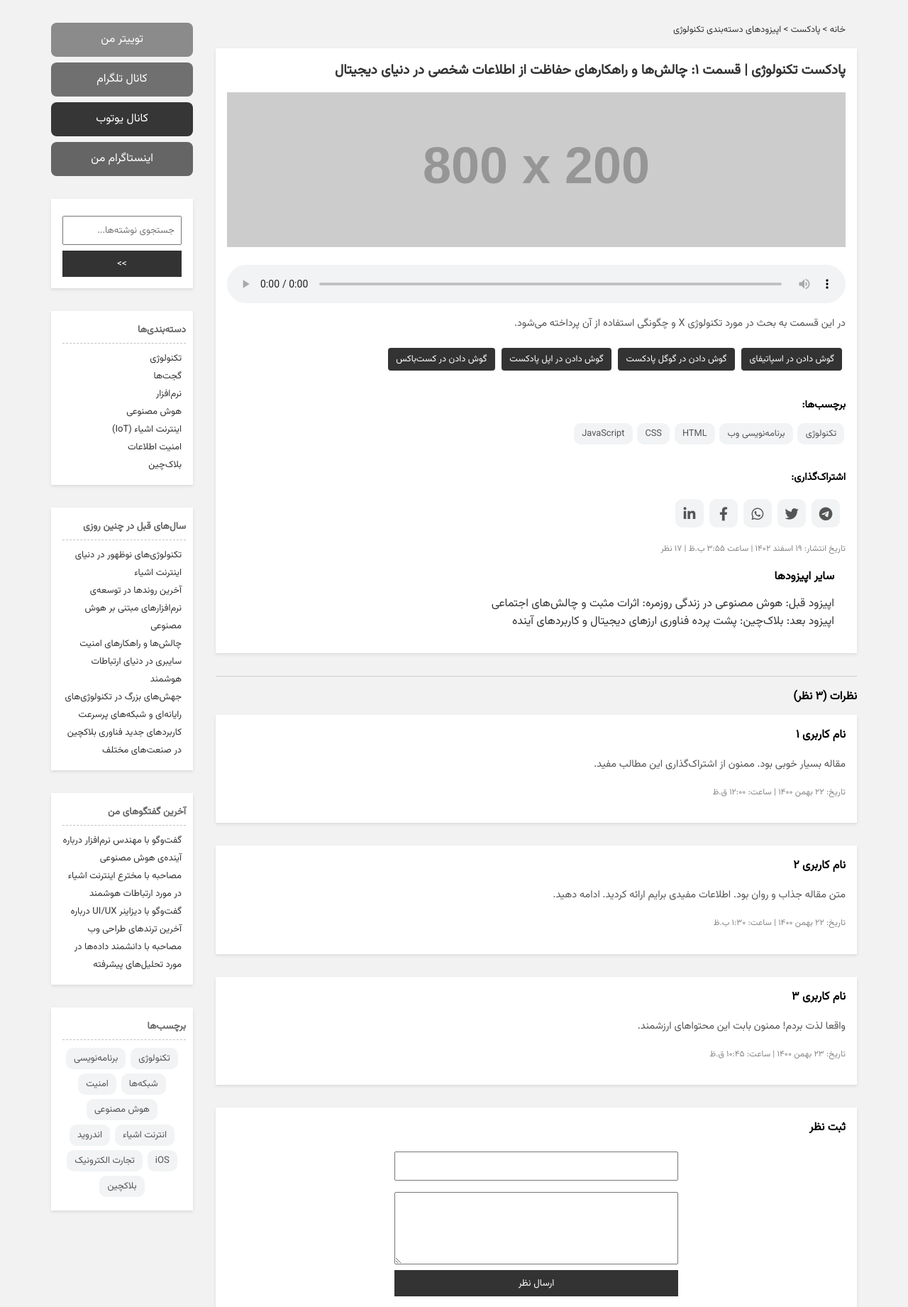
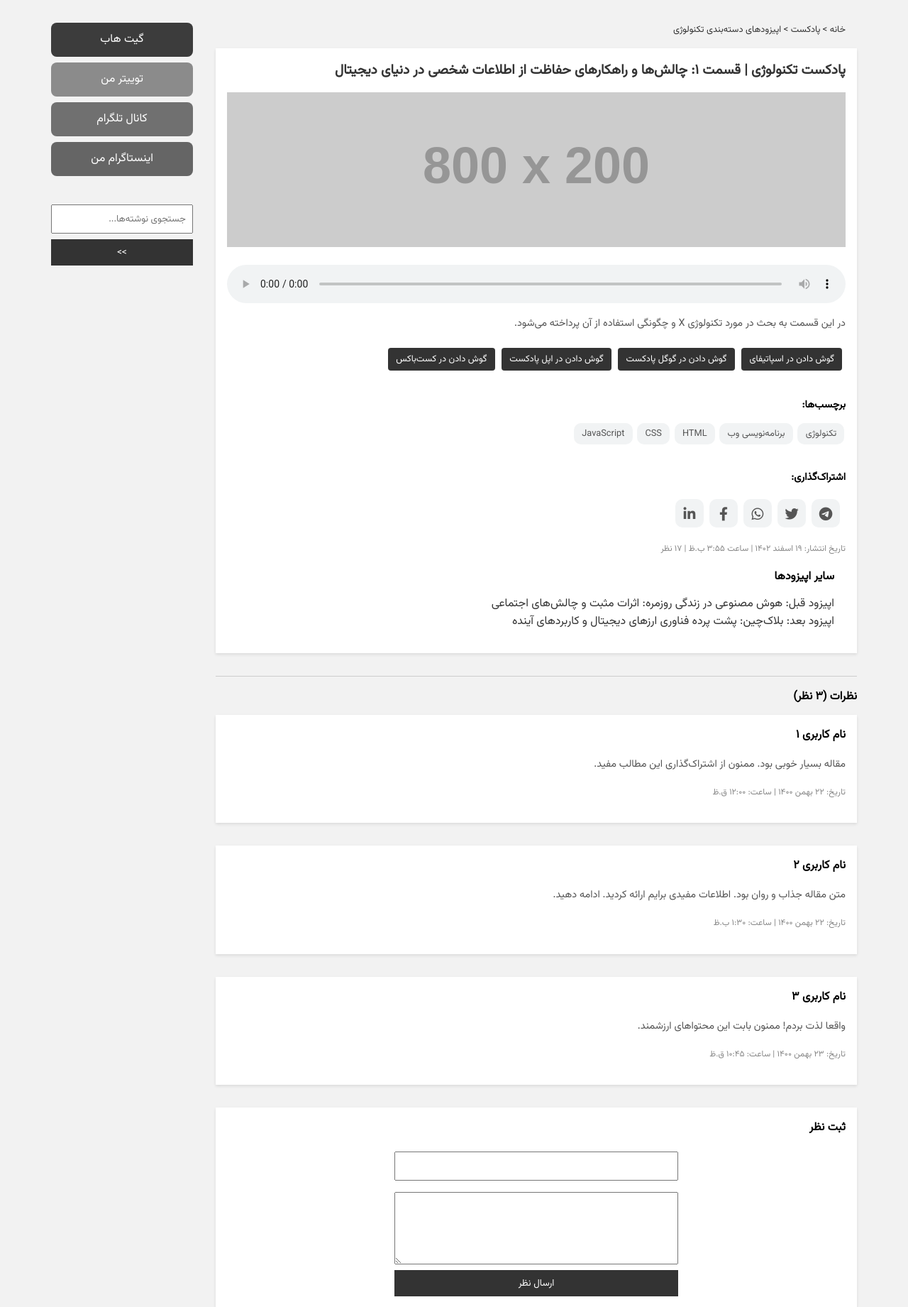
Before and after one commit to MohNamdar/Blogino, a Django app: page /podcast/ in a window 1280 px wide. Shown: the part 166-2007 px from the top of the page at 71% size. Run offline with Django 5.2, Linux system fonts and the light colour scheme; grey boxes labelled with a size stand in for pictures from a placeholder-image service; parts of the project's set-up code (start-up, migrations or seed data) failed here and were passed over; some libraries are stand-ins or nearby versions; some web fonts are replaced.

Commit message:
change social links in sidebar within every page

```diff
--- a/blog/static/css/main.css
+++ b/blog/static/css/main.css
@@ -330,6 +330,10 @@ footer p:last-of-type {
 .instagram {
     background-color: #e4405f;
     margin-bottom: 2rem;
+}
+
+.github {
+    background-color: #003cea;
 }
 
 /* Additional styles for the Contact page form */
--- a/templates/blog/home.html
+++ b/templates/blog/home.html
@@ -48,10 +48,8 @@
         </main>
         <!-- Sidebar-->
         <aside class="sidebar">
-            <!-- Social media boxes--><a class="social-box twitter" href="https://twitter.com/" target="_blank">توییتر
-            من</a><a class="social-box telegram" href="https://telegram.org/" target="_blank">کانال تلگرام</a><a
-                class="social-box youtube" href="https://www.youtube.com/" target="_blank">کانال یوتوب</a><a
-                class="social-box instagram" href="https://www.instagram.com/" target="_blank">اینستاگرام من</a>
+            <!-- Social media boxes-->
+            {% include 'partials/social_link_sidebar.html' %}
             <div class="card">
                 <form method="get" action="#">
                     <input type="text" placeholder="جستجوی نوشته‌ها...">
--- a/templates/blog/podcast_single.html
+++ b/templates/blog/podcast_single.html
@@ -118,11 +118,9 @@
         </main>
         <!-- Sidebar-->
         <aside class="sidebar">
-            <!-- Social media boxes--><a class="social-box twitter" href="https://twitter.com/" target="_blank">توییتر
-            من</a><a class="social-box telegram" href="https://telegram.org/" target="_blank">کانال تلگرام</a><a
-                class="social-box youtube" href="https://www.youtube.com/" target="_blank">کانال یوتوب</a><a
-                class="social-box instagram" href="https://www.instagram.com/" target="_blank">اینستاگرام من</a>
-            <div class="card">
+            <!-- Social media boxes-->
+            {% include 'partials/social_link_sidebar.html' %}
+
             <form method="get" action="#">
                 <input type="text" placeholder="جستجوی نوشته‌ها...">
                 <button type="submit">>></button>
--- /dev/null
+++ b/templates/partials/social_link_sidebar.html
@@ -0,0 +1,5 @@
+<a class="social-box github" href="https://www.github.com/MohNamdar" target="_blank">گیت هاب</a>
+<a class="social-box twitter" href="https://x.com/MohNamdar" target="_blank">توییتر من</a>
+<a class="social-box telegram" href="https://t.me/MohNamdar" target="_blank">کانال تلگرام</a>
+{#<a class="social-box youtube" href="https://www.youtube.com/" target="_blank">کانال یوتوب</a>#}
+<a class="social-box instagram" href="https://www.instagram.com/MohNamdar" target="_blank">اینستاگرام من</a>
```
Also changed, not shown: templates/blog/article_list.html (+3 -4 lines), templates/blog/article_single.html (+4 -5 lines), templates/blog/contact.html (+3 -4 lines), templates/blog/gallery.html (+3 -4 lines), templates/blog/podcast_list.html (+3 -4 lines), templates/blog/tag_list.html (+3 -4 lines). Lines whose indentation alone changed are shown as unchanged.
